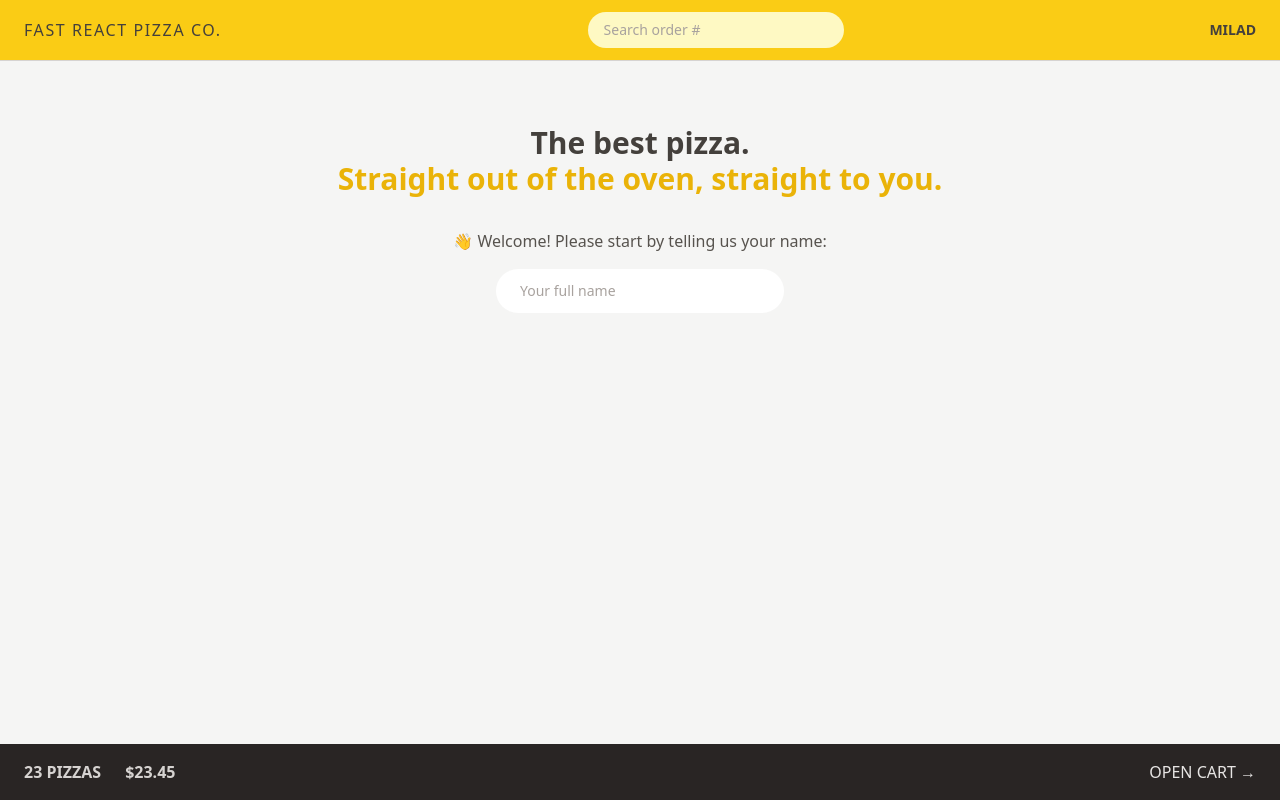
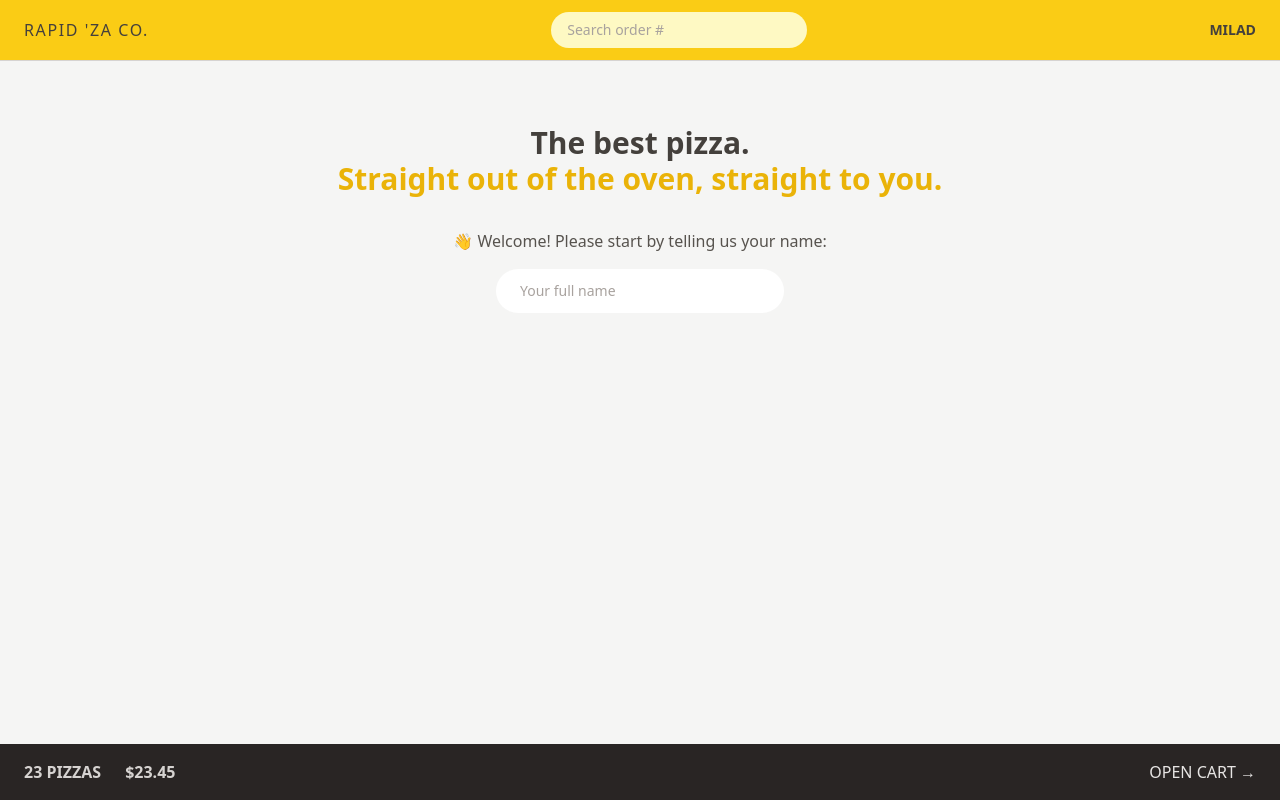
Before and after one commit to JS-Mechanic/Rapid-Za, a React (Vite) app: page / in a window 1280 px wide. Built offline with nearby package versions, Linux system fonts and the light colour scheme.

Commit message:
Changing the project name

```diff
--- a/index.html
+++ b/index.html
@@ -4,7 +4,7 @@
     <meta charset="UTF-8" />
     <link rel="icon" type="image/svg+xml" href="/vite.svg" />
     <meta name="viewport" content="width=device-width, initial-scale=1.0" />
-    <title>Vite + React</title>
+    <title>Rapid 'Za</title>
   </head>
   <body class="bg-stone-100 text-stone-700">
     <div id="root"></div>
--- a/src/ui/Header.jsx
+++ b/src/ui/Header.jsx
@@ -6,7 +6,8 @@ export default function Header() {
 	return (
 		<header className="flex items-center justify-between border-b border-stone-300 bg-yellow-400 px-4 py-3 uppercase sm:px-6">
 			<Link to="/" className="tracking-widest">
-				Fast React Pizza Co.
+				{/* eslint-disable-next-line react/no-unescaped-entities */}
+				Rapid 'Za Co.
 			</Link>
 			<SearchOrder />
 			<UserName />
```
